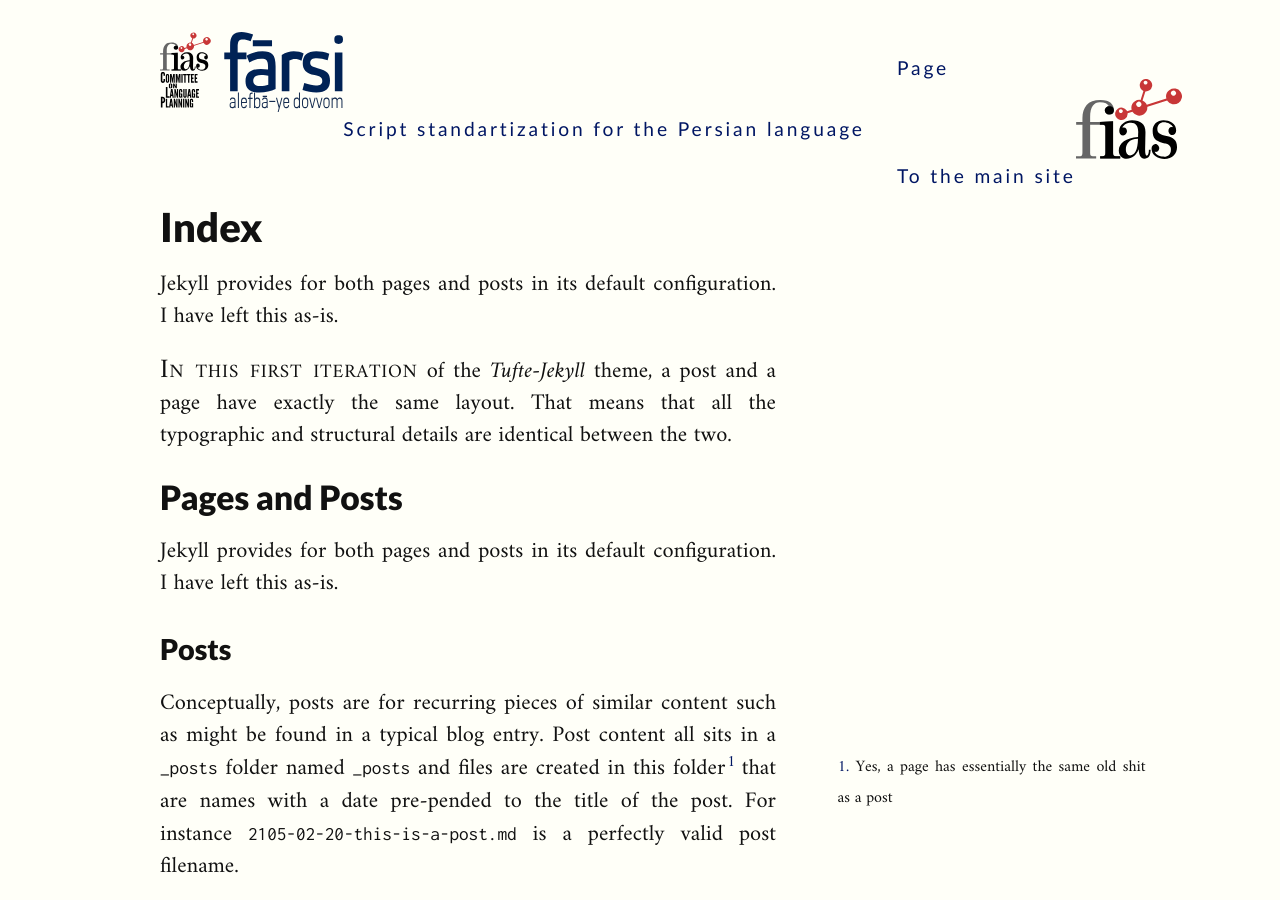
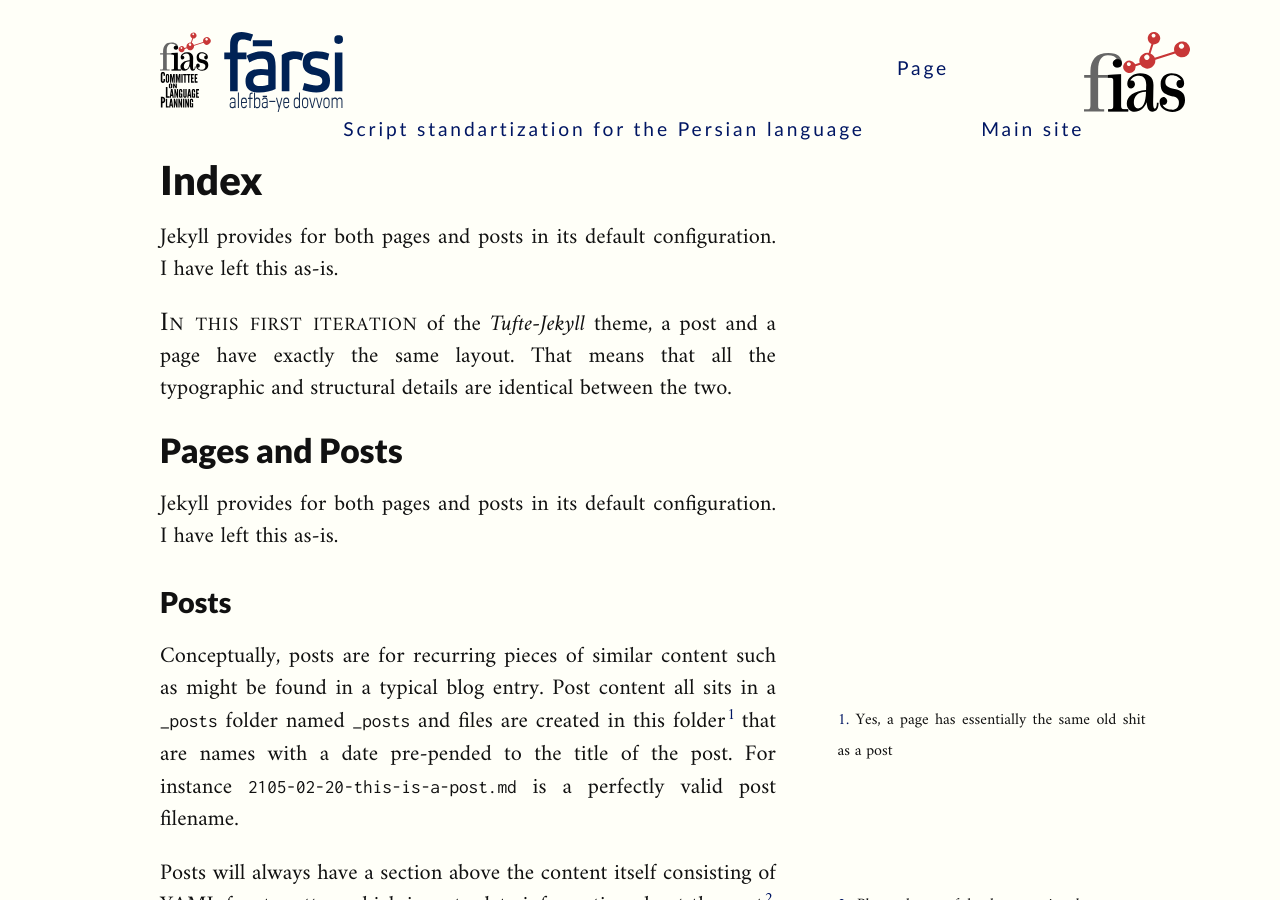
Before and after one commit to fiasinstitute/persian, a Jekyll site: the page built from index.md, in a window 1280 px wide and 900 px high. Built offline with Jekyll 4.4.1, drawn with Linux system fonts in a browser that asks for light colours; a script that is not in the unit is left out.

Commit message:
Update header.html

```diff
--- a/_includes/header.html
+++ b/_includes/header.html
@@ -12,6 +12,6 @@
 		    {% endif %}
 	    {% endunless %}
   	{% endfor %}
-	<a href="{{site.maininstitutesite}}">To the main site<img class="badge" src="{{site.baseurl}}/assets/img/MainSiteLogo.svg" alt="CH"></a>
+	<a href="{{site.maininstitutesite}}">Main site<img class="badge" src="{{site.baseurl}}/assets/img/MainSiteLogo.svg" alt="FIAS"></a>
 	</nav>
 </header>
```
